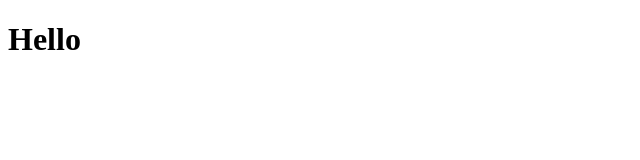
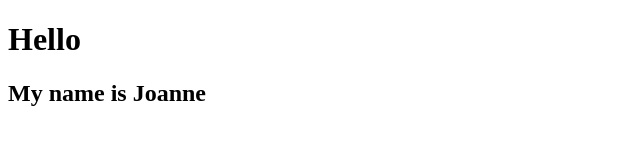
Before and after one commit to n01633319/n01633319.github.io, a plain HTML site: page index.html in a window 1280 px wide. Shown: the whole page, without its empty margins (0-640 px from the left). Drawn offline with Linux system fonts and the light colour scheme.

Commit message:
Update index.html

```diff
--- a/index.html
+++ b/index.html
@@ -7,5 +7,6 @@
   </head>
   <body>
     <h1>Hello</h1>
+    <h2>My name is Joanne</h2>
   </body>
 </html>
```
